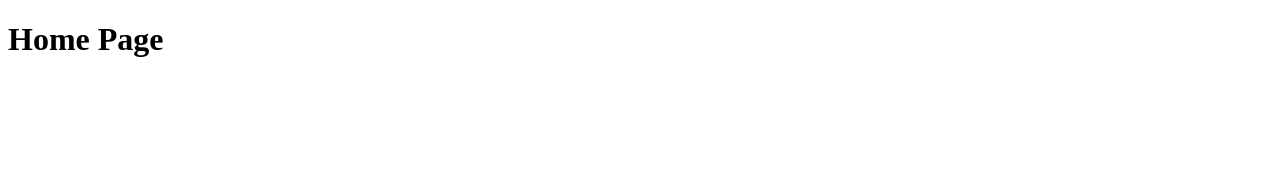
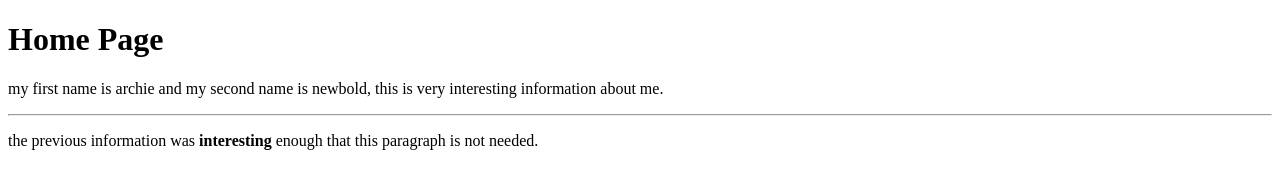
Before and after one commit to archibaldnewb/repository_one, a plain HTML site: page index.html in a window 1280 px wide. Drawn offline with Linux system fonts and the light colour scheme.

Commit message:
Added paragraphs about me

```diff
--- a/index.html
+++ b/index.html
@@ -5,5 +5,12 @@
     </head>
     <body>
         <h1>Home Page</h1>
+        <p>
+            my first name is archie and my second name is newbold, this is very interesting information about me.
+        </p>
+        <hr>
+        <p>
+            the previous information was <b>interesting</b> enough that this paragraph is not needed.
+        </p>
     </body>
 </html>
```
